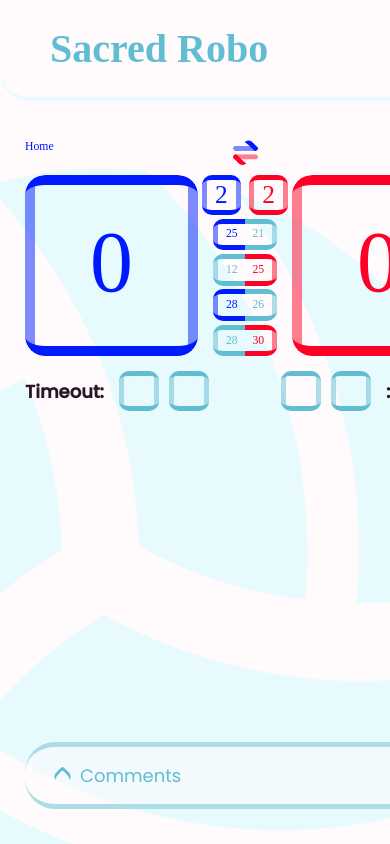
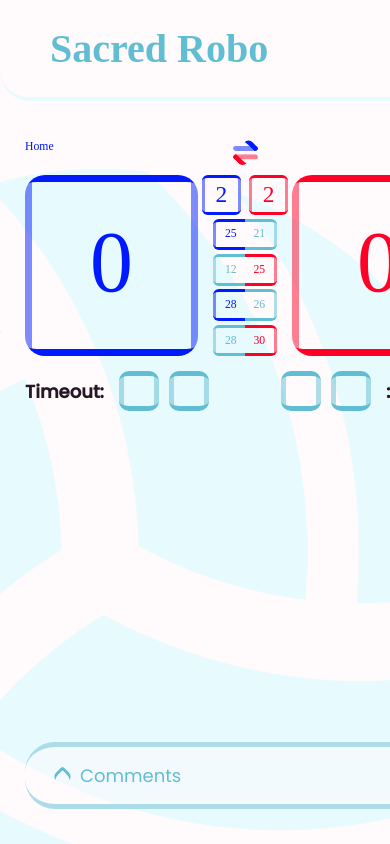
Before and after one commit to clestinepa/Sacred-Robo, a Svelte app: page / in a window 390 px wide. Shown: the top 844 px of the page. Built offline with nearby package versions, Linux system fonts and the light colour scheme; a web font is replaced by a local one.

Commit message:
border score responsive

```diff
--- a/src/App.svelte
+++ b/src/App.svelte
@@ -4,9 +4,10 @@
 	 * undoAction switch ? + pendant timer
 	 * bouton rejoindre partie
 	 * bouton partagé partie
-	 * commentaire
+	 * commentaire => déplacable bas ou cotés
 	 * faire check_ON design
-	 * boutons enregistré preset
+	 * boutons enregistré preset (?)
+	 * affichage score : font minimum
 	 * bouton réinisganilsé settings
 	 * gerer scroll beau : voir méthode essai read more
 	 * rajouter settings choix score temps mort technique
--- a/src/Components.svelte/Detail_set.svelte
+++ b/src/Components.svelte/Detail_set.svelte
@@ -36,6 +36,8 @@
 
 <style>
 .container {
+    --border-witdh : min(0.8vw,10px);
+    --radius: 1.5vw;
 	position: relative;
 	width: 100%;
 }
@@ -54,23 +56,23 @@
 }
 
 .z11, .z12 {
-	border-top: 5px solid ;
-	border-bottom: 5px solid ;
+	border-top: var(--border-witdh) solid ;
+	border-bottom: var(--border-witdh) solid ;
     display: flex;
     width: 100%;
     border-color: var(--normal);
 }
 
 .z11 {
-	border-radius: 10px 0px 0px 10px;
+	border-radius: var(--radius) 0px 0px var(--radius);
 }
 
 .z12 {
-	border-radius: 0px 10px 10px 0px;
+	border-radius: 0px var(--radius) var(--radius) 0px;
 }
 
 .z21, .z22 {
-    border-radius: 5px;
+    border-radius: 0.7vw;
     width: 100%;
     display: flex;
     align-items: center;
@@ -82,11 +84,11 @@
 }
 
 .z21 {
-	border-left: 5px solid ;
+	border-left: var(--border-witdh) solid ;
 }
 
 .z22 {
-	border-right: 5px solid ;
+	border-right: var(--border-witdh) solid ;
 }
 
 .z21, .z22 {
--- a/src/Components.svelte/Score.svelte
+++ b/src/Components.svelte/Score.svelte
@@ -93,6 +93,7 @@
 <style>
 
 .carre_false, .carre_true {
+    --border-witdh: min(2vw,20px);
     position: absolute;
     height: 100%;
     width: 100%;
@@ -104,9 +105,9 @@
 }
 
 .z1{
-    border-top: 10px solid ;
-	border-bottom: 10px solid ;
-	border-radius: 20px;
+    border-top: var(--border-witdh) solid ;
+	border-bottom: var(--border-witdh) solid ;
+	border-radius: 3vw;
     display: flex;
     width: 100%;
 
@@ -114,9 +115,9 @@
 }
 
 .z2 {
-	border-right: 10px solid ;
-	border-left: 10px solid ;
-	border-radius: 10px;
+	border-right: var(--border-witdh) solid ;
+	border-left: var(--border-witdh) solid ;
+	border-radius: 1.5vw;
     width: 100%;
     display: flex;
     align-items: center;
--- a/src/Components.svelte/Set.svelte
+++ b/src/Components.svelte/Set.svelte
@@ -12,6 +12,7 @@
 
 <style>
 .carre{
+    --border-witdh : min(1vw,13px);
     position: absolute;
     height: 100%;
     width: 100%;
@@ -21,9 +22,9 @@
 
 
 .z1{
-    border-top: 5px solid ;
-	border-bottom: 5px solid ;
-	border-radius: 10px;
+    border-top: var(--border-witdh) solid ;
+	border-bottom: var(--border-witdh) solid ;
+	border-radius: 1.5vw;
     display: flex; /*Pour confiner les bordures à l'interieur du carré défini*/
     width: 100%; /*Pour confiner les bordures à l'interieur du carré défini*/
 
@@ -31,16 +32,16 @@
 }
 
 .z2 {
-	border-right: 5px solid ;
-	border-left: 5px solid ;
-	border-radius: 5px;
+	border-right: var(--border-witdh) solid ;
+	border-left: var(--border-witdh) solid ;
+	border-radius: 0.5vw;
     width: 100%; /*Pour confiner les bordures à l'interieur du carré défini*/
     display: flex;
     align-items: center;
     justify-content: center;
 
     font-family: var(--font-family-title);
-    font-size: min(6.5vw,100px);
+    font-size: min(6vw, 90px);
     color: rgb(var(--color), 1);
     padding-bottom: 0.5vw;
 
```
